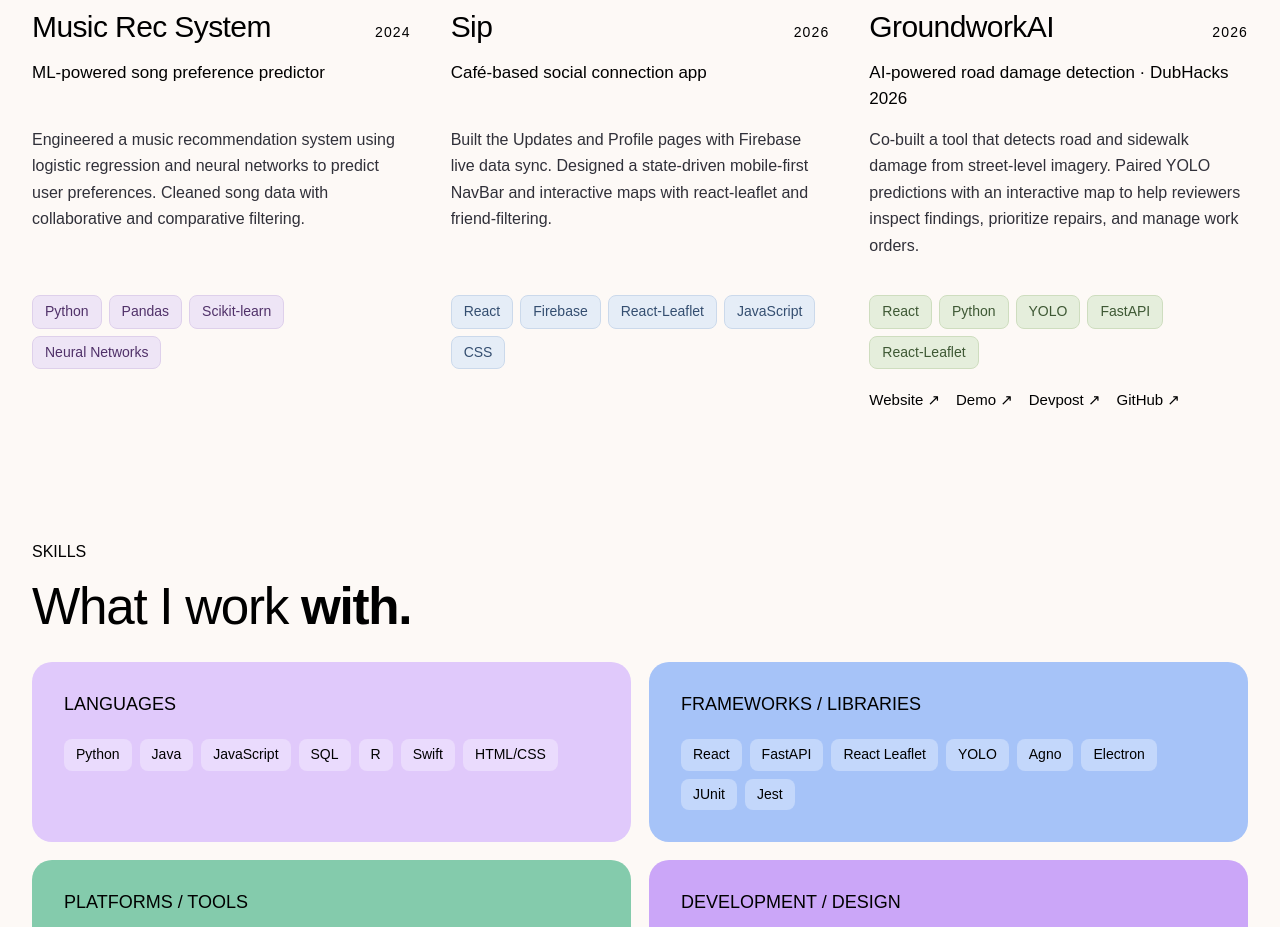
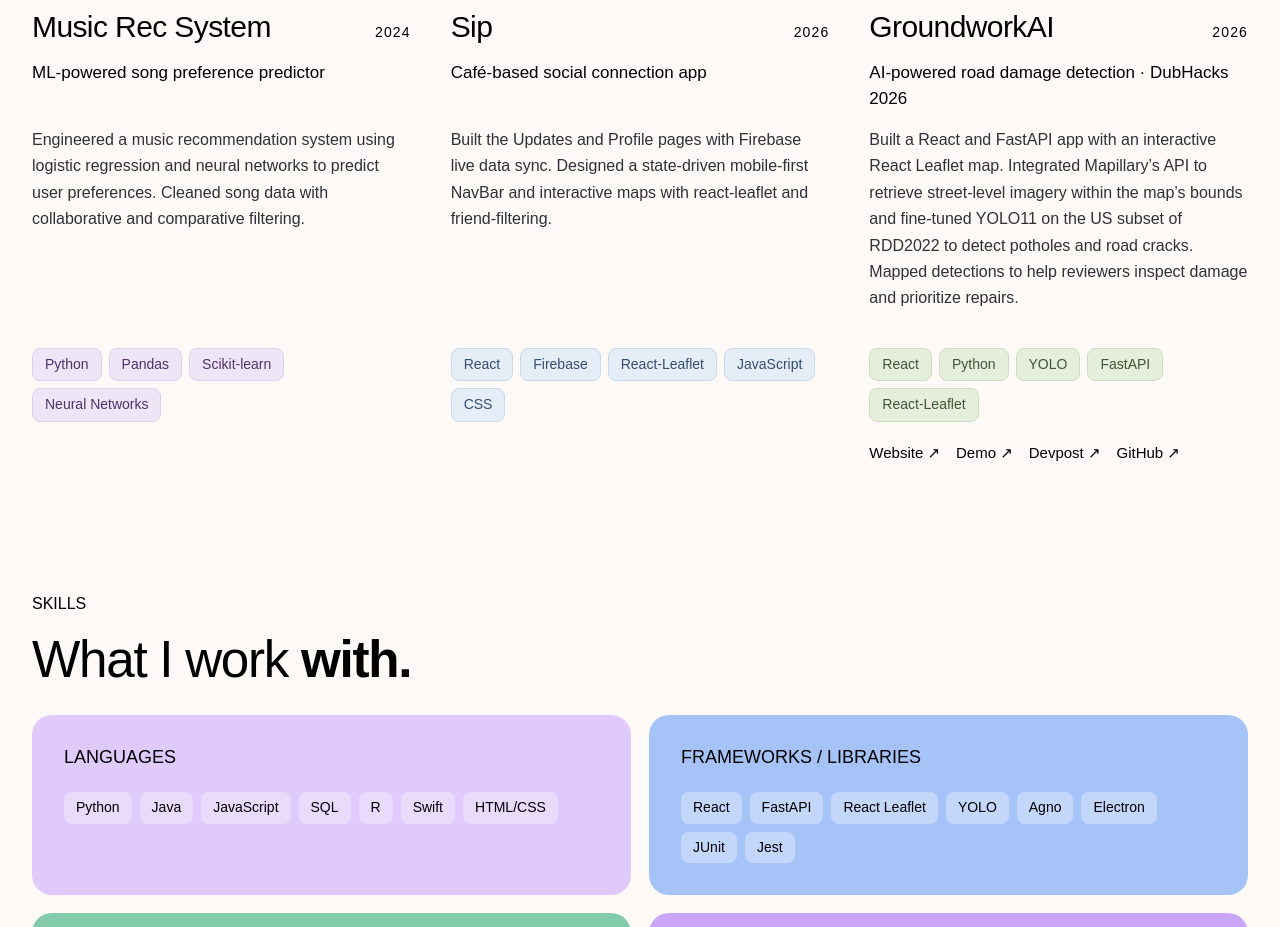
Before and after one commit to samanthaoh/my-portfolio, a React (Vite) app: page / in a window 1280 px wide. Shown: the part 3180-4107 px from the top of the page. Built offline with nearby package versions, Linux system fonts and the light colour scheme; a web font is replaced by a local one.

Commit message:
Update description for project

```diff
--- a/src/data.ts
+++ b/src/data.ts
@@ -20,7 +20,7 @@
   {
     name: "GroundworkAI",
     tagline: "AI-powered road damage detection · DubHacks 2026",
-    desc: "Co-built a tool that detects road and sidewalk damage from street-level imagery. Paired YOLO predictions with an interactive map to help reviewers inspect findings, prioritize repairs, and manage work orders.",
+    desc: "Built a React and FastAPI app with an interactive React Leaflet map. Integrated Mapillary’s API to retrieve street-level imagery within the map’s bounds and fine-tuned YOLO11 on the US subset of RDD2022 to detect potholes and road cracks. Mapped detections to help reviewers inspect damage and prioritize repairs.",
     stack: ["React", "Python", "YOLO", "FastAPI", "React-Leaflet"],
     github: "https://github.com/jacheun/DubHacks2026",
     demo: "https://ground-work-ai.vercel.app/",
```
